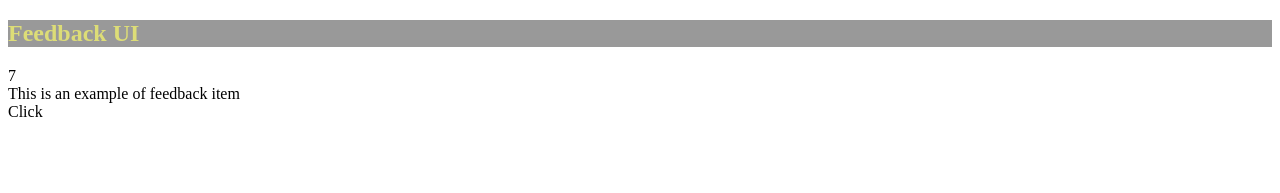
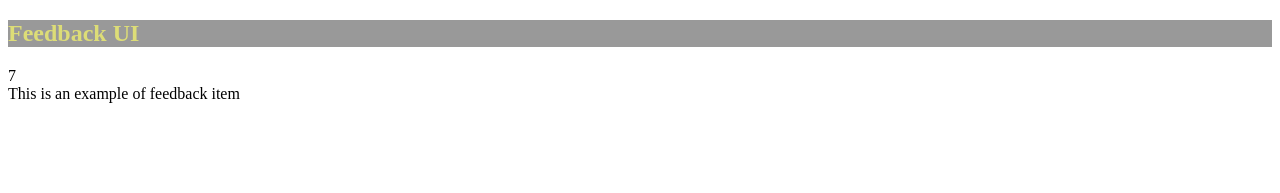
Before and after one commit to durgesh137/React_basics, a React (Create React App) app: page / in a window 1280 px wide. Shown: the top 193 px of the page. Built offline with nearby package versions, Linux system fonts and the light colour scheme.

Commit message:
buttons removed, rating and text will be passed from app level state, to be updated later

```diff
--- a/src/components/FeedbackItem.jsx
+++ b/src/components/FeedbackItem.jsx
@@ -4,18 +4,10 @@ function FeedbackItem() {
     //desctructring the state data in array
     const [rating,setRating] = useState(7)
     const [text, setText] = useState('This is an example of feedback item')
-    const handleClick = () => {
-        //prev keeps hold of previous value of rating here
-            setRating((prev) => {
-                console.log(prev);
-                return prev + 1
-            })
-    }
-  return (
+      return (
     <div className='card'>
         <div className="num-display">{rating}</div>
         <div className="text-display">{text}</div>
-        <div onClick={handleClick}>Click</div>
     </div>
   )
 }
```
Also changed, not shown: 1 other file (tests, documents, lock files or other folders).
